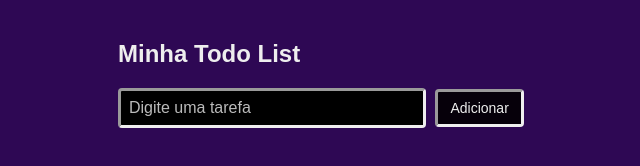
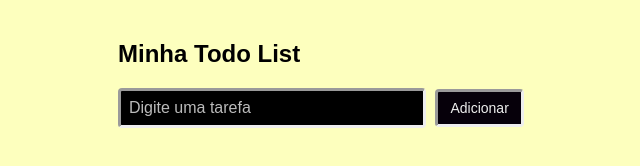
Before and after one commit to nicolasmarcelino/reqsis.todo-list, a plain HTML site: page index.html in a window 1280 px wide. Shown: the whole page, without its empty margins (302-942 px from the left). Drawn offline with Linux system fonts and the light colour scheme.

Commit message:
alterada cor de fundo para uma mais clara

```diff
--- a/styles.css
+++ b/styles.css
@@ -3,9 +3,9 @@ body {
      max-width: 440px;
      margin: 40px auto;
      padding: 0 20px;
-     background: #2e0854;
+     background: #fdffa3b2;
      /* roxo escuro */
-     color: #eee;
+     color: #000000;
      /* texto claro para contraste */
 }
 
```
